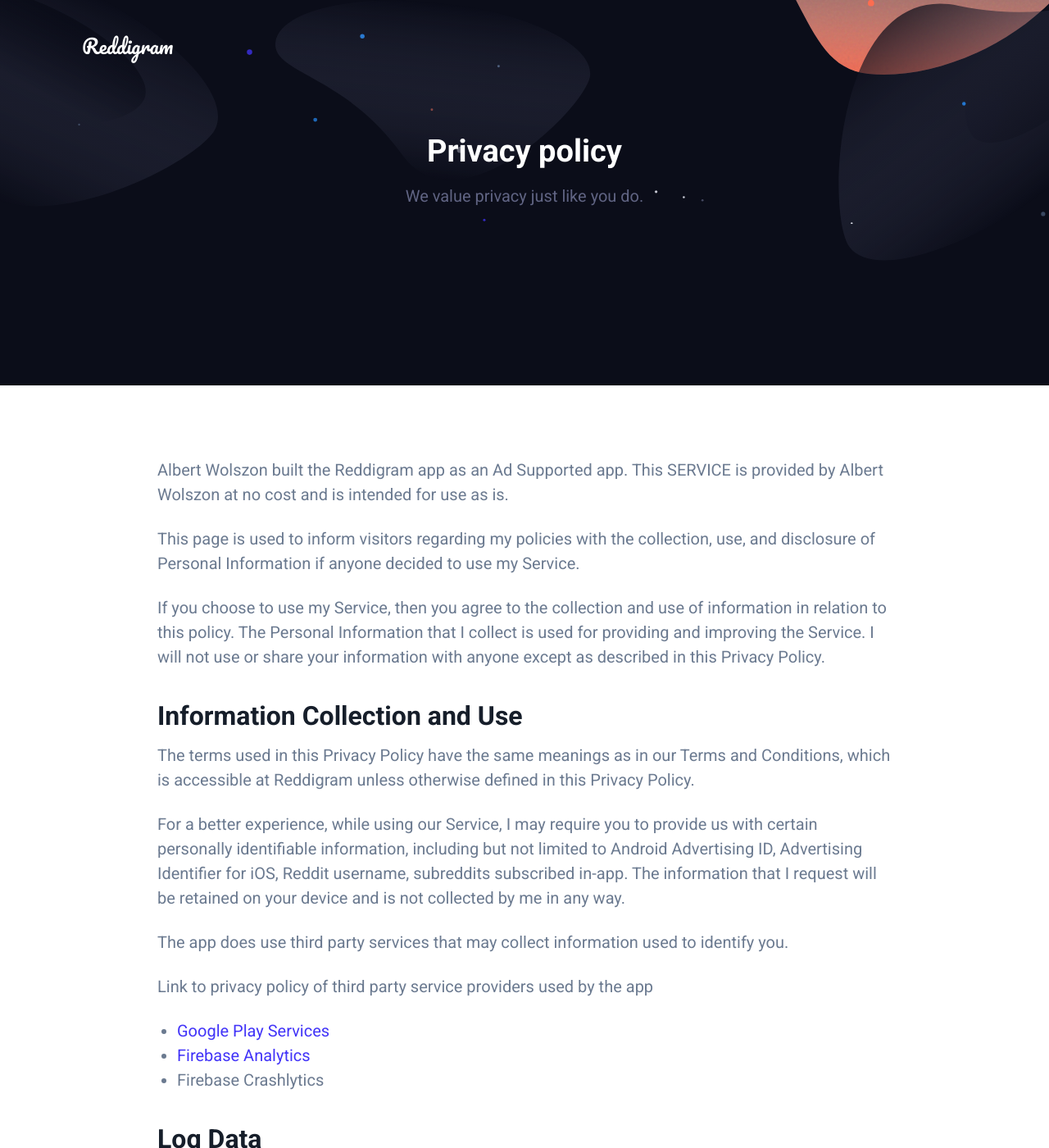
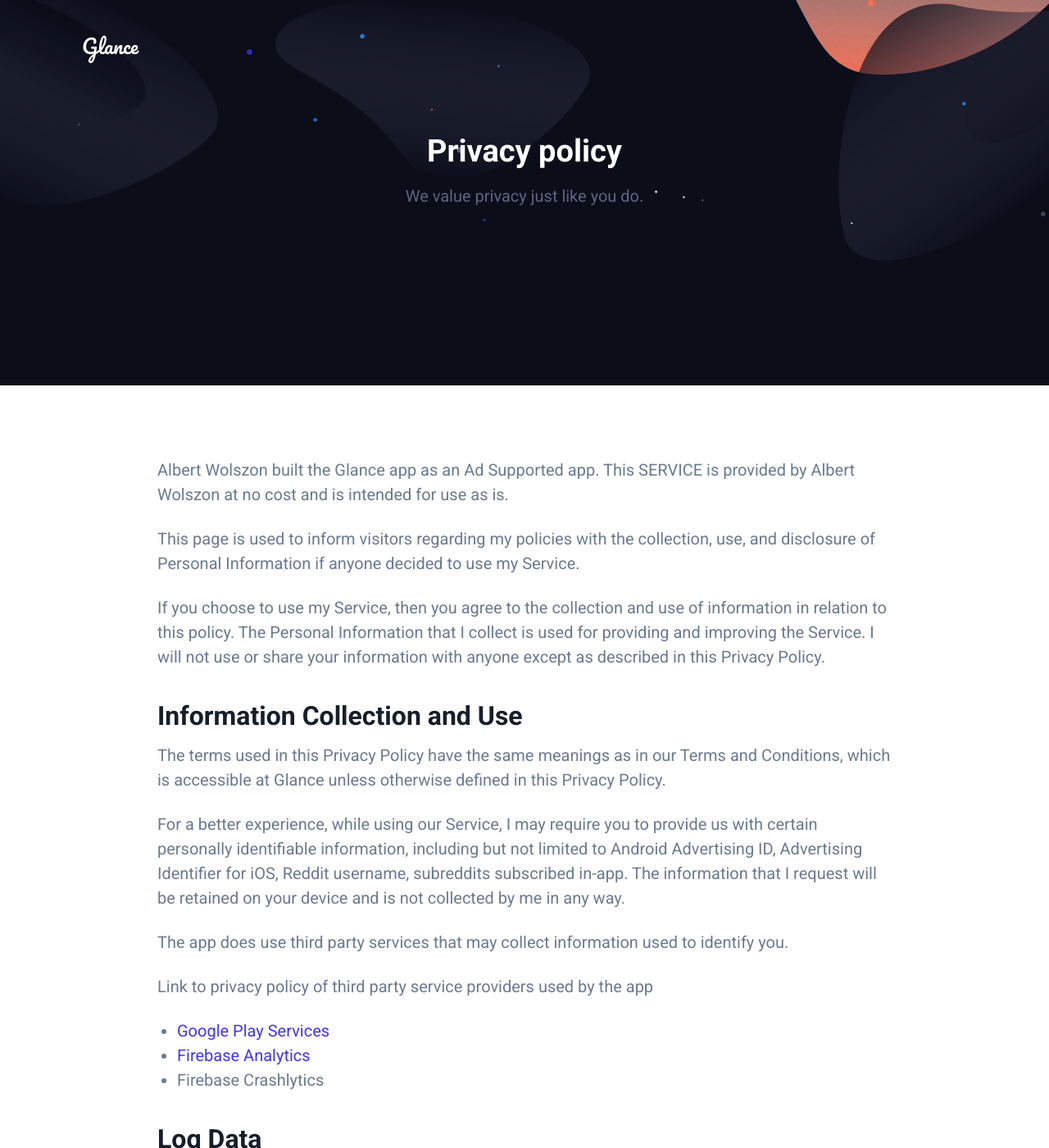
Before and after one commit to Albert221/GlanceLanding, a Jekyll site: the page built from privacy.html, in a window 1280 px wide and 1400 px high. Shown: the whole window at 82% size. Built offline with Jekyll 4.4.1, drawn with Linux system fonts in a browser that asks for light colours; some of the changed text lies outside the part shown.

Commit message:
Change Reddigram to Glance

```diff
--- a/_layouts/default.html
+++ b/_layouts/default.html
@@ -25,7 +25,7 @@
 					<div class="site-header-inner">
 						<div class="brand header-brand">
 							<h1 class="m-0">
-								<a href="/">Reddigram</a>
+								<a href="/">Glance</a>
 							</h1>
 						</div>
 					</div>
@@ -58,7 +58,7 @@
 					<div class="container">
 						<div class="site-footer-inner">
 							<div class="brand footer-brand">
-								<a href="/">Reddigram</a>
+								<a href="/">Glance</a>
 							</div>
 							<ul class="footer-links list-reset">
 								<li>
--- a/index.html
+++ b/index.html
@@ -1,6 +1,6 @@
 ---
 layout: default
-title: Reddigram
+title: Glance
 ---
 <section class="hero text-center text-light">
 	<div class="hero-bg"></div>
--- a/privacy.html
+++ b/privacy.html
@@ -1,6 +1,6 @@
 ---
 layout: default
-title: Privacy policy - Reddigram
+title: Privacy policy - Glance
 ---
 <section class="hero text-center text-light">
 	<div class="hero-bg" style="bottom: 0"></div>
@@ -20,11 +20,11 @@
 <section class="features-extended section">
 	<div class="features-extended-inner section-inner">
 		<div class="container">
-			<p>Albert Wolszon built the Reddigram app as an Ad Supported app. This SERVICE is provided by Albert Wolszon at no cost and is intended for use as is.</p>
+			<p>Albert Wolszon built the Glance app as an Ad Supported app. This SERVICE is provided by Albert Wolszon at no cost and is intended for use as is.</p>
 			<p>This page is used to inform visitors regarding my policies with the collection, use, and disclosure of Personal Information if anyone decided to use my Service.</p>
 			<p>If you choose to use my Service, then you agree to the collection and use of information in relation to this policy. The Personal Information that I collect is used for providing and improving the Service. I will not use or share your information with anyone except as described in this Privacy Policy.</p>
 			<h3>Information Collection and Use</h3>
-			<p>The terms used in this Privacy Policy have the same meanings as in our Terms and Conditions, which is accessible at Reddigram unless otherwise defined in this Privacy Policy.</p>
+			<p>The terms used in this Privacy Policy have the same meanings as in our Terms and Conditions, which is accessible at Glance unless otherwise defined in this Privacy Policy.</p>
 			<p>For a better experience, while using our Service, I may require you to provide us with certain personally identifiable information, including but not limited to Android Advertising ID, Advertising Identifier for iOS, Reddit username, subreddits subscribed in-app. The information that I request will be retained on your device and is not collected by me in any way.</p>
 			<p>The app does use third party services that may collect information used to identify you.</p>
 			<p>Link to privacy policy of third party service providers used by the app</p>
@@ -56,7 +56,7 @@
 			<h3>Changes to This Privacy Policy</h3>
 			<p>I may update our Privacy Policy from time to time. Thus, you are advised to review this page periodically for any changes. I will notify you of any changes by posting the new Privacy Policy on this page. These changes are effective immediately after they are posted on this page.</p>
 			<h3>Contact Us</h3>
-			<p>If you have any questions or suggestions about my Privacy Policy, do not hesitate to contact me at albert+reddigram@wolszon.me.</p>
+			<p>If you have any questions or suggestions about my Privacy Policy, do not hesitate to contact me at albert+glance@wolszon.me.</p>
 		</div>
 	</div>
 </section>
```
